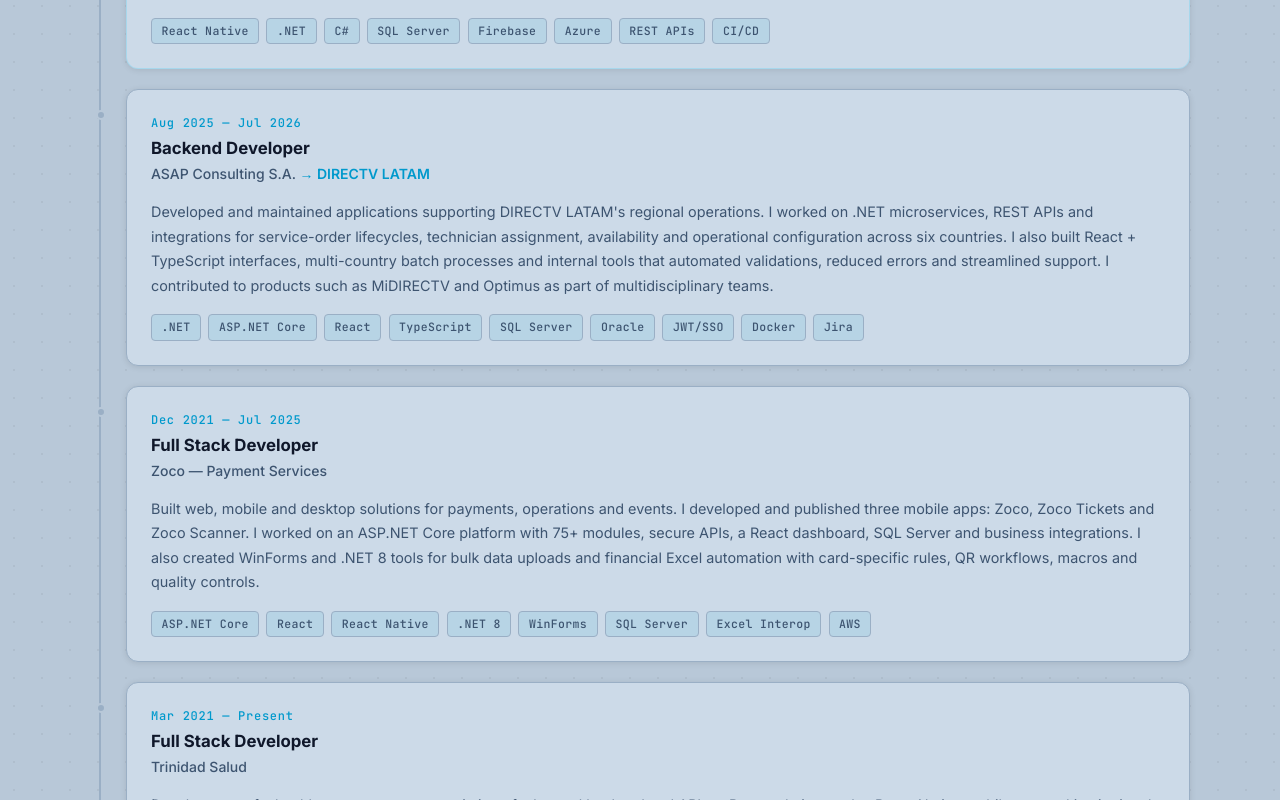
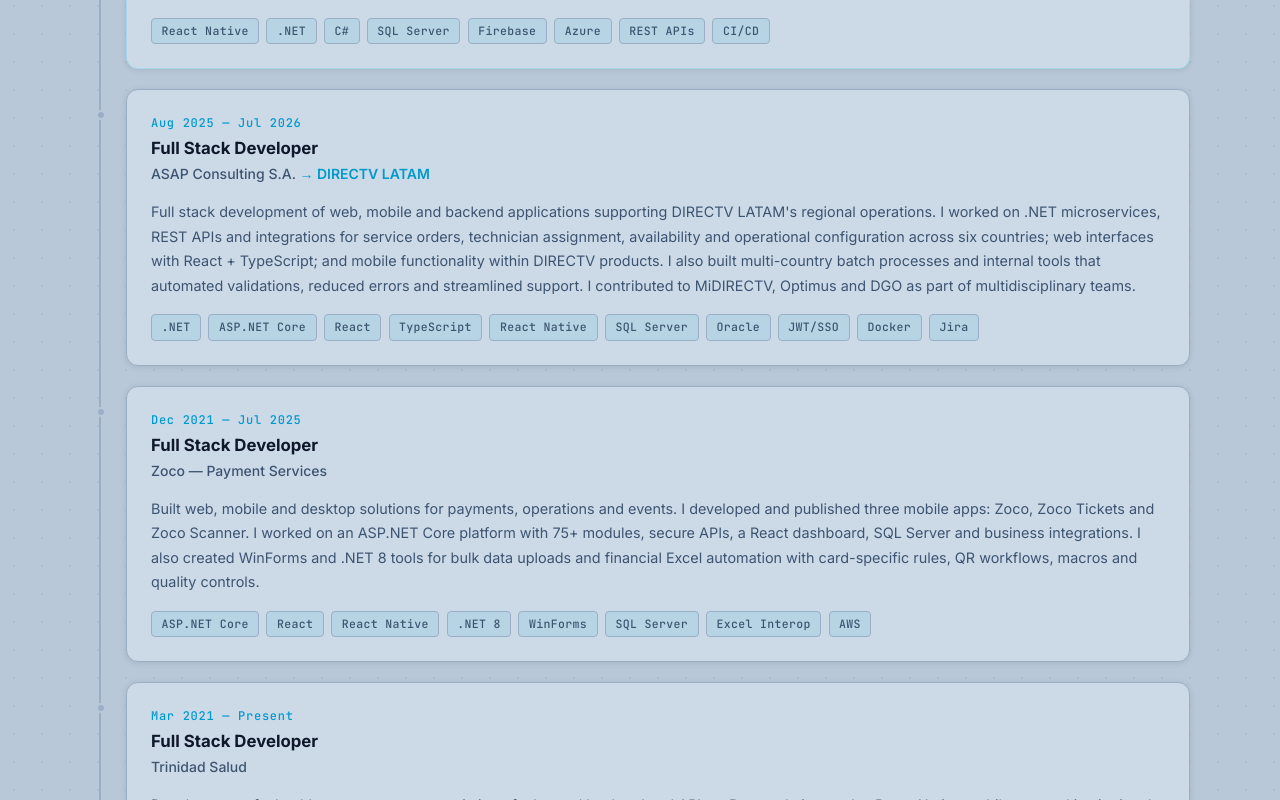
Before and after one commit to Mauro3jo/Portafolio, a React (Create React App) app in the folder portfolio/: page / in a window 1280 px wide. Shown: the part 1380-2180 px from the top of the page. Built offline with nearby package versions, Linux system fonts and the light colour scheme.

Commit message:
correccion experiencia directv

```diff
--- a/portfolio/src/experience/experienceData.js
+++ b/portfolio/src/experience/experienceData.js
@@ -14,15 +14,15 @@
     },
     {
       id: 2,
-      role: "Backend Developer",
+      role: "Full Stack Developer",
       company: "ASAP Consulting S.A.",
       client: "DIRECTV LATAM",
       period: "Ago 2025 — Jul 2026",
       current: false,
       isEducation: false,
       description:
-        "Desarrollo y mantenimiento de aplicaciones para la operación regional de DIRECTV LATAM. Trabajé en microservicios .NET, APIs REST e integraciones para el ciclo de órdenes de servicio, asignación de técnicos, disponibilidad y configuración operativa en seis países. También desarrollé interfaces en React + TypeScript, procesos batch multipaís y herramientas internas para automatizar validaciones, reducir errores y agilizar soporte. Participé en productos como MiDIRECTV y Optimus dentro de equipos multidisciplinarios.",
-      stack: [".NET", "ASP.NET Core", "React", "TypeScript", "SQL Server", "Oracle", "JWT/SSO", "Docker", "Jira"],
+        "Desarrollo full stack de aplicaciones web, mobile y backend para la operación regional de DIRECTV LATAM. Trabajé en microservicios .NET, APIs REST e integraciones para órdenes de servicio, asignación de técnicos, disponibilidad y configuración operativa en seis países; interfaces web con React + TypeScript; y funcionalidades mobile dentro de productos de DIRECTV. También desarrollé procesos batch multipaís y herramientas internas para automatizar validaciones, reducir errores y agilizar soporte. Participé en MiDIRECTV, Optimus y DGO dentro de equipos multidisciplinarios.",
+      stack: [".NET", "ASP.NET Core", "React", "TypeScript", "React Native", "SQL Server", "Oracle", "JWT/SSO", "Docker", "Jira"],
     },
     {
       id: 3,
@@ -88,15 +88,15 @@
     },
     {
       id: 2,
-      role: "Backend Developer",
+      role: "Full Stack Developer",
       company: "ASAP Consulting S.A.",
       client: "DIRECTV LATAM",
       period: "Aug 2025 — Jul 2026",
       current: false,
       isEducation: false,
       description:
-        "Developed and maintained applications supporting DIRECTV LATAM's regional operations. I worked on .NET microservices, REST APIs and integrations for service-order lifecycles, technician assignment, availability and operational configuration across six countries. I also built React + TypeScript interfaces, multi-country batch processes and internal tools that automated validations, reduced errors and streamlined support. I contributed to products such as MiDIRECTV and Optimus as part of multidisciplinary teams.",
-      stack: [".NET", "ASP.NET Core", "React", "TypeScript", "SQL Server", "Oracle", "JWT/SSO", "Docker", "Jira"],
+        "Full stack development of web, mobile and backend applications supporting DIRECTV LATAM's regional operations. I worked on .NET microservices, REST APIs and integrations for service orders, technician assignment, availability and operational configuration across six countries; web interfaces with React + TypeScript; and mobile functionality within DIRECTV products. I also built multi-country batch processes and internal tools that automated validations, reduced errors and streamlined support. I contributed to MiDIRECTV, Optimus and DGO as part of multidisciplinary teams.",
+      stack: [".NET", "ASP.NET Core", "React", "TypeScript", "React Native", "SQL Server", "Oracle", "JWT/SSO", "Docker", "Jira"],
     },
     {
       id: 3,
--- a/portfolio/src/projects/projectsData.js
+++ b/portfolio/src/projects/projectsData.js
@@ -75,33 +75,33 @@
       title: "MiDIRECTV",
       eyebrow: "PARTICIPACIÓN EN EQUIPO",
       image: directvImage,
-      stack: [".NET", "REST APIs", "Microservicios", "SQL Server", "Integraciones"],
+      stack: [".NET", "React", "React Native", "REST APIs", "Microservicios", "SQL Server"],
       description:
-        "Participé dentro del equipo de DIRECTV en servicios e integraciones vinculados con la experiencia de autogestión de clientes, soporte técnico y seguimiento de operaciones. El producto permite administrar cuentas, pagos, planes y visitas técnicas.",
+        "Participé dentro del equipo de DIRECTV en backend, frontend y mobile, trabajando sobre servicios, integraciones e interfaces vinculadas con la autogestión de clientes, soporte técnico y seguimiento de operaciones. El producto permite administrar cuentas, pagos, planes y visitas técnicas.",
       links: [{ label: "Google Play", url: urls.miDirectv }],
     },
     {
       title: "Optimus Plus",
       eyebrow: "PARTICIPACIÓN EN EQUIPO · MULTIPAÍS",
-      stack: [".NET", "Oracle Field Service", "REST APIs", "SQL Server", "Procesos batch"],
+      stack: [".NET", "React", "React Native", "Oracle Field Service", "REST APIs", "Procesos batch"],
       description:
-        "Participé en servicios que soportan la gestión de órdenes de trabajo de técnicos de DIRECTV. Trabajé con creación, cancelación, agenda, despacho, reasignación y reglas específicas para operaciones de distintos países.",
+        "Participé en backend, frontend y mobile para la gestión de órdenes de trabajo de técnicos de DIRECTV. Trabajé con creación, cancelación, agenda, despacho, reasignación, experiencia operativa y reglas específicas para distintos países.",
       links: [{ label: "Optimus Argentina", url: urls.optimus }],
     },
     {
       title: "DGO",
       eyebrow: "PARTICIPACIÓN EN EQUIPO",
-      stack: [".NET", "APIs REST", "Integraciones", "Soporte productivo"],
+      stack: [".NET", "React", "React Native", "APIs REST", "Integraciones", "Soporte productivo"],
       description:
-        "Participé en el ecosistema tecnológico de DGO dentro de DIRECTV LATAM, colaborando sobre servicios, integraciones y mantenimiento de funcionalidades productivas de la plataforma de streaming y televisión online.",
+        "Participé en el ecosistema tecnológico de DGO dentro de DIRECTV LATAM, colaborando en backend, frontend y mobile sobre servicios, integraciones y mantenimiento de funcionalidades productivas de la plataforma de streaming y televisión online.",
       links: [{ label: "Google Play", url: urls.dgo }],
     },
     {
       title: "DIRECTV — Field Service Management",
       eyebrow: "BACKEND Y HERRAMIENTAS INTERNAS · 6 PAÍSES",
-      stack: [".NET", "React", "TypeScript", "Oracle", "Docker", "JWT/SSO"],
+      stack: [".NET", "React", "TypeScript", "React Native", "Oracle", "Docker", "JWT/SSO"],
       description:
-        "Microservicios y paneles para órdenes de servicio, disponibilidad, autenticación y configuración operativa en Argentina, Chile, Colombia, Ecuador, Perú y Uruguay. Incluye procesos batch y herramientas para reducir errores y tiempos de soporte.",
+        "Desarrollo full stack de microservicios, paneles web y funcionalidades mobile para órdenes de servicio, disponibilidad, autenticación y configuración operativa en Argentina, Chile, Colombia, Ecuador, Perú y Uruguay. Incluye procesos batch y herramientas para reducir errores y tiempos de soporte.",
     },
     {
       title: "Trinidad Salud — Web y administración",
@@ -187,33 +187,33 @@
       title: "MiDIRECTV",
       eyebrow: "TEAM CONTRIBUTION",
       image: directvImage,
-      stack: [".NET", "REST APIs", "Microservices", "SQL Server", "Integrations"],
+      stack: [".NET", "React", "React Native", "REST APIs", "Microservices", "SQL Server"],
       description:
-        "As part of the DIRECTV team, I contributed to services and integrations related to customer self-service, technical support and operation tracking. The product supports account, payment, plan and technical-visit management.",
+        "As part of the DIRECTV team, I contributed across backend, frontend and mobile, working on services, integrations and interfaces related to customer self-service, technical support and operation tracking. The product supports account, payment, plan and technical-visit management.",
       links: [{ label: "Google Play", url: urls.miDirectv }],
     },
     {
       title: "Optimus Plus",
       eyebrow: "TEAM CONTRIBUTION · MULTI-COUNTRY",
-      stack: [".NET", "Oracle Field Service", "REST APIs", "SQL Server", "Batch processing"],
+      stack: [".NET", "React", "React Native", "Oracle Field Service", "REST APIs", "Batch processing"],
       description:
-        "I contributed to services supporting DIRECTV technician work-order management, including creation, cancellation, scheduling, dispatch, reassignment and country-specific operational rules.",
+        "I contributed across backend, frontend and mobile to DIRECTV technician work-order management, including creation, cancellation, scheduling, dispatch, reassignment, operational experience and country-specific rules.",
       links: [{ label: "Optimus Argentina", url: urls.optimus }],
     },
     {
       title: "DGO",
       eyebrow: "TEAM CONTRIBUTION",
-      stack: [".NET", "REST APIs", "Integrations", "Production support"],
+      stack: [".NET", "React", "React Native", "REST APIs", "Integrations", "Production support"],
       description:
-        "I contributed to the DGO technology ecosystem within DIRECTV LATAM, collaborating on services, integrations and maintenance of production functionality for its streaming and online-TV platform.",
+        "I contributed to the DGO technology ecosystem within DIRECTV LATAM across backend, frontend and mobile, collaborating on services, integrations and maintenance of production functionality for its streaming and online-TV platform.",
       links: [{ label: "Google Play", url: urls.dgo }],
     },
     {
       title: "DIRECTV — Field Service Management",
       eyebrow: "BACKEND AND INTERNAL TOOLS · 6 COUNTRIES",
-      stack: [".NET", "React", "TypeScript", "Oracle", "Docker", "JWT/SSO"],
+      stack: [".NET", "React", "TypeScript", "React Native", "Oracle", "Docker", "JWT/SSO"],
       description:
-        "Microservices and panels for service orders, availability, authentication and operational configuration across Argentina, Chile, Colombia, Ecuador, Peru and Uruguay, including batch processes and support automation.",
+        "Full stack development of microservices, web panels and mobile functionality for service orders, availability, authentication and operational configuration across Argentina, Chile, Colombia, Ecuador, Peru and Uruguay, including batch processes and support automation.",
     },
     {
       title: "Trinidad Salud — Web and administration",
```
